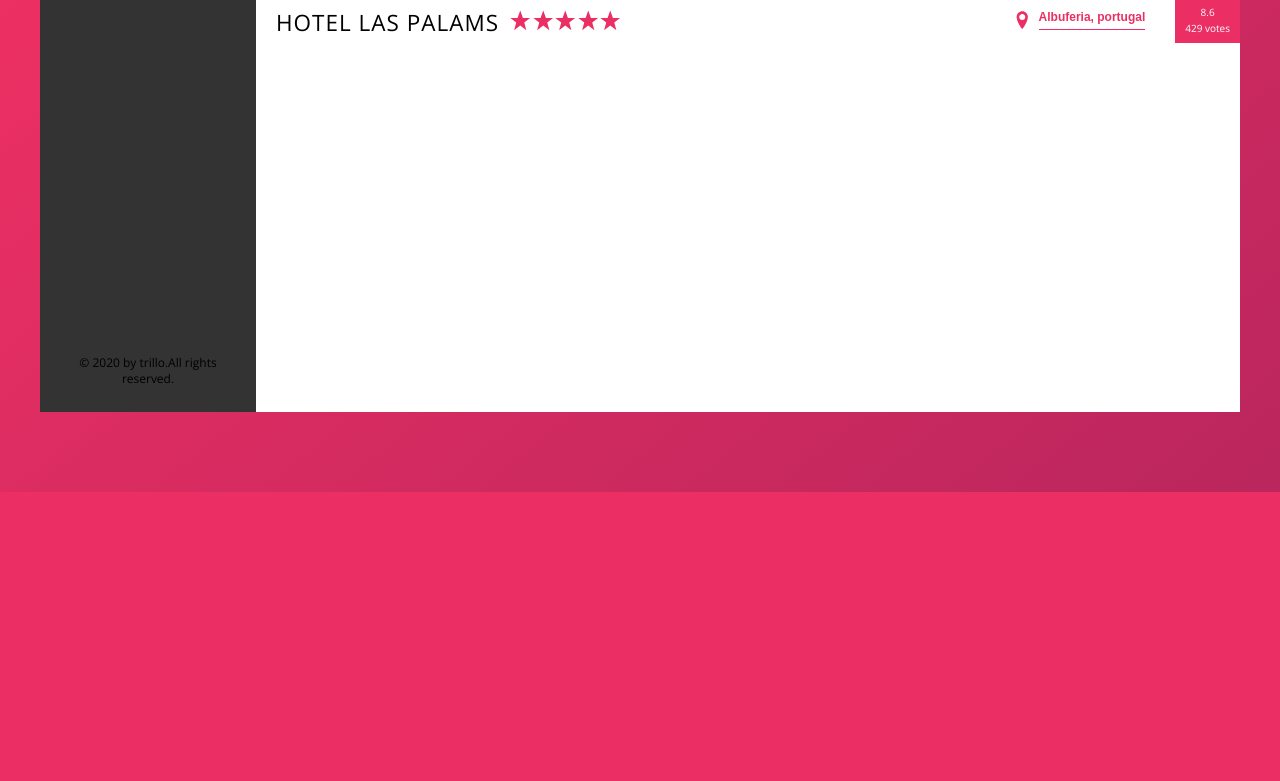
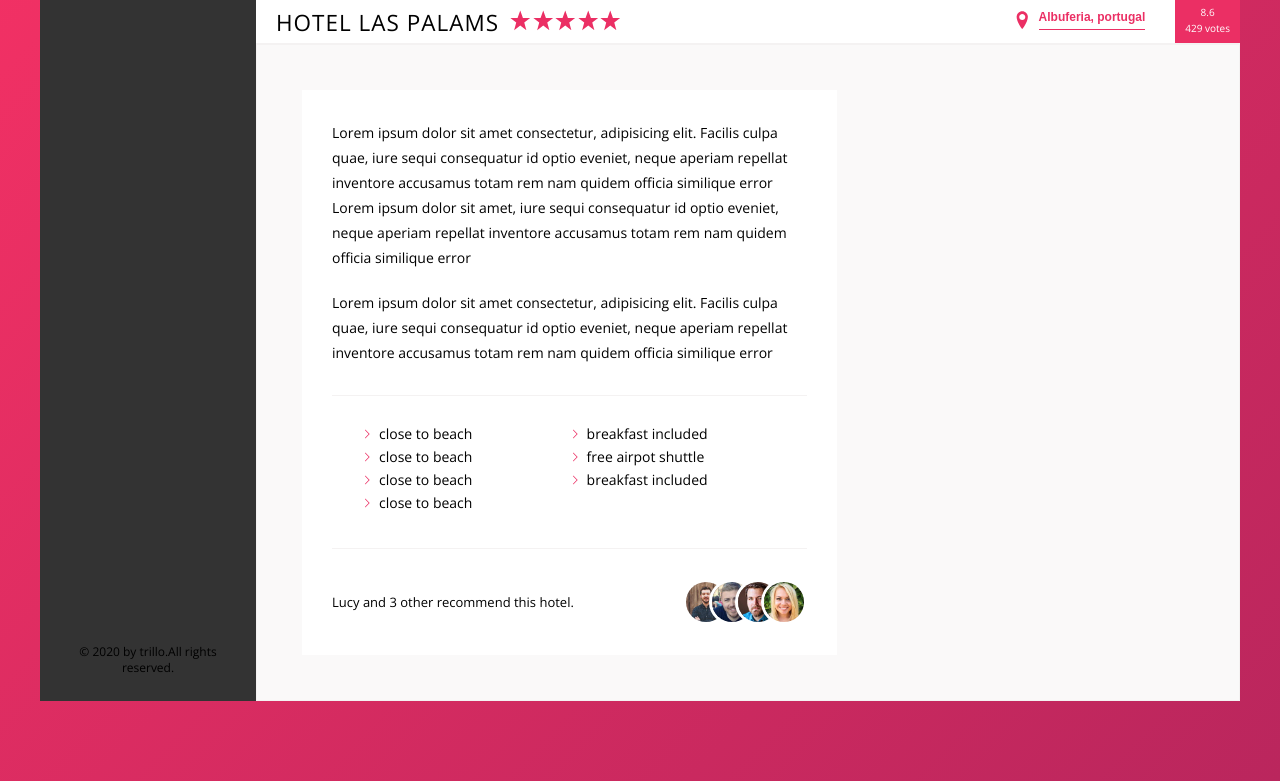
Before and after one commit to Charithra05/Trillo, a website: page index.html in a window 1280 px wide. Shown: the part 538-1319 px from the top of the page. Before the commit the page ends 1030 px from the top, so only its background shows below. Drawn offline with nearby package versions, Linux system fonts and the light colour scheme.

Commit message:
hotel-view

```diff
--- a/index.html
+++ b/index.html
@@ -126,6 +126,38 @@
                             <div class="overview__rating-count">429 votes</div>
                         </div>
                     </div>
+                    <div class="details">
+                        <div class="discription">
+                            <p class="paragraph">
+                                Lorem ipsum dolor sit amet consectetur, adipisicing elit.
+                                Facilis culpa quae, iure sequi consequatur id optio eveniet, neque aperiam repellat inventore accusamus totam rem nam quidem officia similique error
+                                Lorem ipsum dolor sit amet, iure sequi consequatur id optio eveniet, neque aperiam repellat inventore accusamus totam rem nam quidem officia similique error
+                            </p>
+                            <p class="paragraph">
+                                Lorem ipsum dolor sit amet consectetur, adipisicing elit.
+                                Facilis culpa quae, iure sequi consequatur id optio eveniet, neque aperiam repellat inventore accusamus totam rem nam quidem officia similique error
+                               </p>
+                            <ul class="list">
+                                <li class="list__item">close to beach</li>
+                                <li class="list__item">breakfast included</li>
+                                <li class="list__item">close to beach</li>
+                                <li class="list__item">free airpot shuttle</li>
+                                <li class="list__item">close to beach</li>
+                                <li class="list__item">breakfast included</li>
+                                <li class="list__item">close to beach</li>
+                            </ul>
+                            <div class="recommand">
+                                <p class="recommand__count">
+                                    Lucy and 3 other recommend this hotel.
+                                </p>
+                                <div class="recommand__friends">
+                                    <img src="img/user-4.jpg" alt="" class="recommand__photo">
+                                    <img src="img/user-3.jpg" alt="" class="recommand__photo">
+                                    <img src="img/user-5.jpg" alt="" class="recommand__photo">
+                                    <img src="img/user-6.jpg" alt="" class="recommand__photo">
+                                </div>
+                            </div>
+                        </div>
                 </main>
             </div>
         </div>
--- a/sass/_base.scss
+++ b/sass/_base.scss
@@ -31,7 +31,9 @@ Grey dark 3: #999
     --Grey-dark-3: #999;
 
     --shadow-dark:box-shadow: 0 2rem 6rem rgba($color: #000000, $alpha: 0.3);
+    --shadow-light:box-shadow: 0 2rem 6rem rgba($color: #000000, $alpha: 0.06);
 
+    --line: 1px solid var(--Grey-light-2);
 
 }
 
--- a/sass/_components.scss
+++ b/sass/_components.scss
@@ -186,7 +186,7 @@
     align-items: center;
     background-color: white;
     flex-wrap: wrap;
-
+    border-bottom: var(--line);
     &__heading {
         font-size: 2.25rem;
         font-weight: 300;
@@ -257,7 +257,7 @@
      &:hover span {
          margin-left: 1.2rem;
      }
-    &:focus {
+     &:focus {
         outline: none;
         animation: pulsate 1s infinite;
     }
@@ -278,3 +278,71 @@
     }
 
 }
+
+/////details//
+
+.paragraph{
+    line-height: 2.5rem;
+
+    &:not(:last-of-type) {
+        margin-bottom: 2rem;
+
+    }
+}
+
+.list{
+    margin: 3rem 0;
+    list-style: none;
+    padding: 3rem;
+    border-top: var(--line);
+    border-bottom: var(--line);
+
+    display: flex;
+    flex-wrap: wrap;
+
+    &__item{
+        margin-bottom: .7rem;
+        flex: 0 0 50%;
+    }
+
+    &__item::before{
+        content: "";
+        display: inline-block;
+        height: 1rem;
+        width: 1rem;
+        margin-right: .7rem;
+        background-color: var(--color-primary);
+        -webkit-mask-image:  url(../img/chevron-thin-right.svg);
+        -webkit-mask-size: cover;
+        mask-image:  url(../img/chevron-thin-right.svg);
+        mask-size: cover;
+    }
+}
+
+
+.recommand{
+    font-size: 1.3rem;
+    color: var(--color-grey-dark-3);
+
+    display: flex;
+    align-items: center;
+
+    &__count {
+        margin-right: auto;
+    }
+
+    &__friends {
+        display: flex;
+    }
+    &__photo {
+        box-sizing: content-box;
+        height: 4rem;
+        width: 4rem;
+        border-radius: 50%;
+        border: 3px solid white;
+
+        &:not(:last-child) {
+            margin-right: -2rem;
+        }
+    }
+}
--- a/sass/_layout.scss
+++ b/sass/_layout.scss
@@ -18,6 +18,7 @@
 
 .content{
     display: flex;
+    //border-bottom: var(--line);
     //flex-direction: column;
     //justify-content: space-between;
 }
@@ -33,9 +34,26 @@
 
 .hotel-view{
     background-color: #fff;
-
+    //border-bottom: var(--line);
     flex-grow: 1;
 
-    height: 80rem;
+    //height: 80rem;
 
 }
+
+.details{
+    padding: 4.5rem;
+    display: flex;
+    background-color: var(--Grey-light-1);
+    border:  var(--line);
+    font-size: 1.4rem;
+}
+
+.discription{
+    background-color: #fff;
+    box-shadow: var(--shadow-light);
+    padding: 3rem;
+    flex: 0 0 60%;
+    margin-right: 4.5rem;
+    font-size: 1.4rem;
+}
```
Also changed, not shown: css/style.css.
